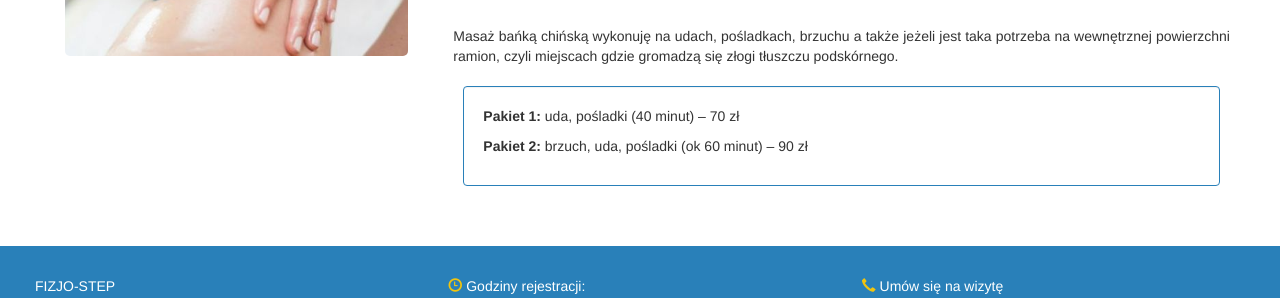
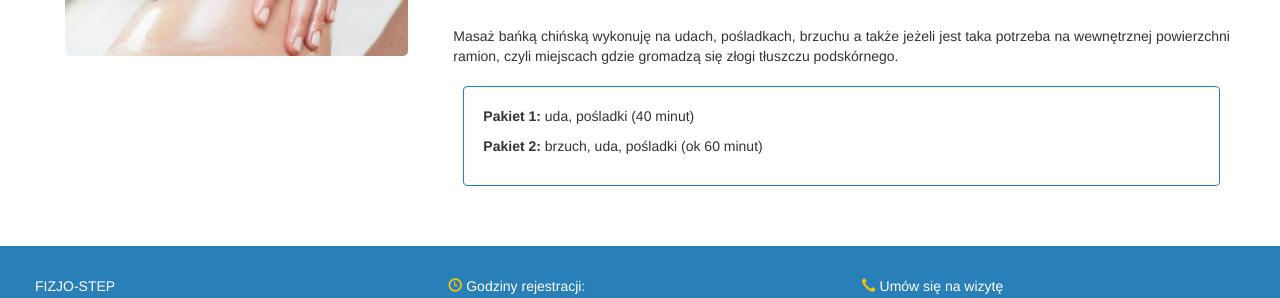
Before and after one commit to Racmo/fizjo-step, a Jekyll site: the page built from banki-chinskie.md, in a window 1280 px wide. Shown: the part 860-1158 px from the top of the page. Built offline with Jekyll 4.4.1, drawn with Linux system fonts in a browser that asks for light colours; nearby versions of some CDN libraries.

Commit message:
Removed prices

```diff
--- a/_layouts/banki-chinskie.html
+++ b/_layouts/banki-chinskie.html
@@ -39,8 +39,8 @@
 
 
 			<div class="well">
-					<p><strong>Pakiet 1:</strong> uda, pośladki (40 minut) – 70 zł </p>
-					<p><strong>Pakiet 2:</strong> brzuch, uda, pośladki (ok 60 minut) – 90 zł </p>
+					<p><strong>Pakiet 1:</strong> uda, pośladki (40 minut) </p>
+					<p><strong>Pakiet 2:</strong> brzuch, uda, pośladki (ok 60 minut) </p>
 			</div>
 
 
```
